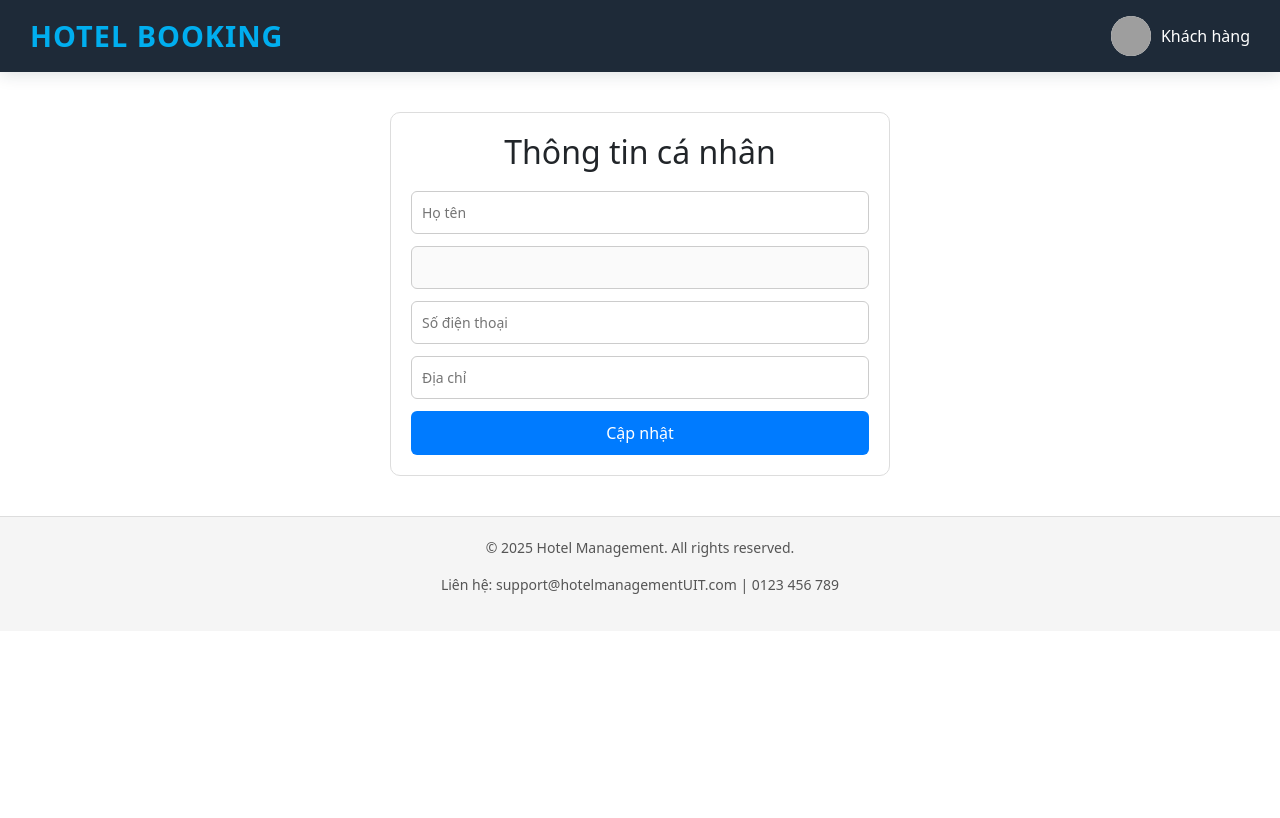
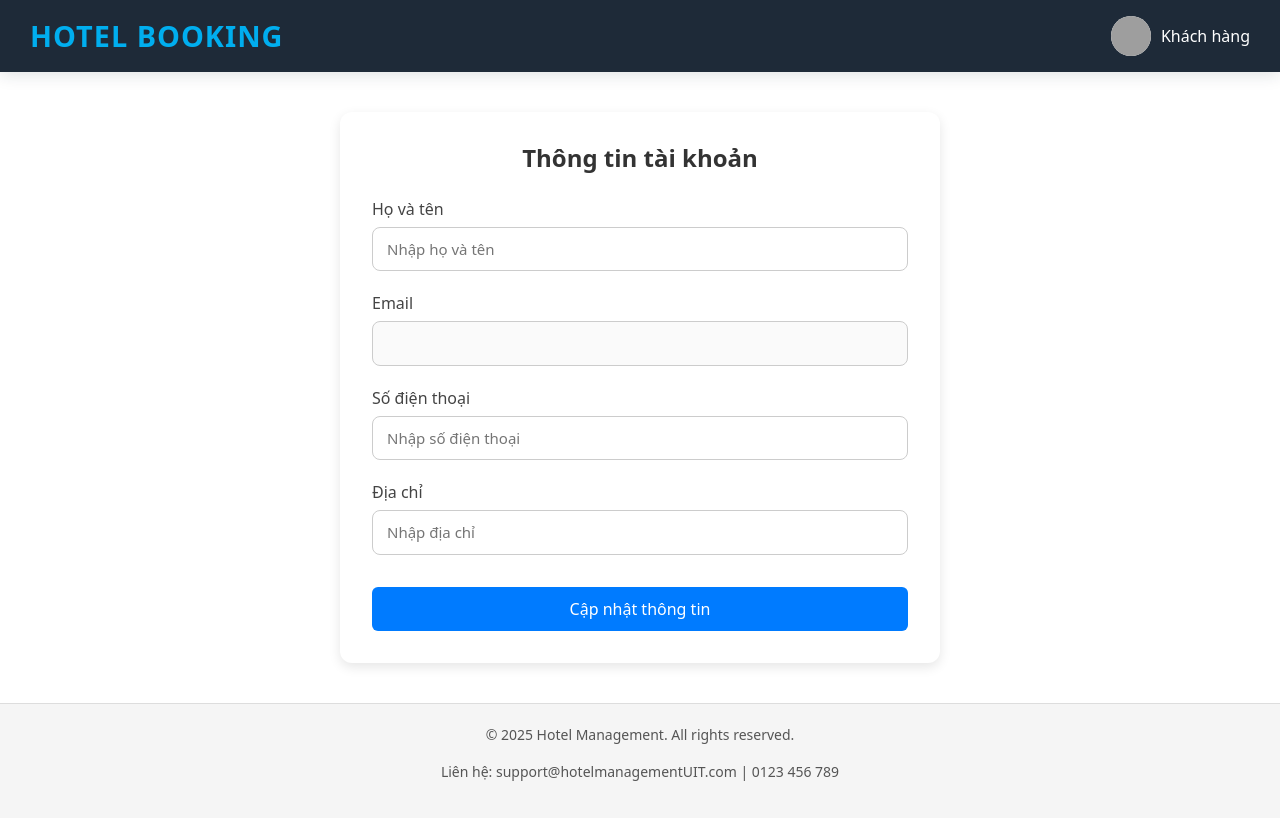
Before and after one commit to Hotel-Ecommerce/web_customer, a React (Create React App) app: page /profile in a window 1280 px wide. Built offline with nearby package versions, Linux system fonts and the light colour scheme; sample sign-in values are in the browser's storage; grey boxes are pictures that could not be loaded.

Commit message:
Cập nhật nội dung mới cho nhánh chính

```diff
--- a/src/pages/Profile.css
+++ b/src/pages/Profile.css
@@ -1,5 +1,72 @@
 /* Profile.css */
-.profile-container {
+.profile-page {
+  max-width: 600px;
+  margin: 40px auto;
+  padding: 32px;
+  background: #fff;
+  border-radius: 12px;
+  box-shadow: 0 4px 12px rgba(0, 0, 0, 0.1);
+}
+
+.profile-title {
+  font-size: 24px;
+  font-weight: 600;
+  margin-bottom: 24px;
+  text-align: center;
+  color: #333;
+}
+
+.profile-form .form-group {
+  display: flex;
+  flex-direction: column;
+  margin-bottom: 20px;
+}
+
+.profile-form label {
+  font-weight: 500;
+  margin-bottom: 6px;
+  color: #444;
+}
+
+.profile-form input {
+  padding: 10px 14px;
+  border: 1px solid #ccc;
+  border-radius: 8px;
+  font-size: 15px;
+  transition: border-color 0.3s;
+}
+
+.profile-form input:focus {
+  border-color: #0071c2;
+  outline: none;
+}
+
+.btn-submit {
+  width: 100%;
+  padding: 12px;
+  background-color: #0071c2;
+  color: white;
+  font-size: 16px;
+  font-weight: 500;
+  border: none;
+  border-radius: 8px;
+  cursor: pointer;
+  margin-top: 12px;
+  transition: background-color 0.3s ease;
+}
+
+.btn-submit:hover {
+  background-color: #005fa3;
+}
+
+.profile-message {
+  margin-top: 16px;
+  text-align: center;
+  font-weight: 500;
+  color: green;
+}
+
+/*.profile-container {
   max-width: 500px;
   margin: 40px auto;
   padding: 20px;
@@ -42,3 +109,4 @@
   font-weight: bold;
   text-align: center;
 }
+*/
--- a/src/pages/Profile.js
+++ b/src/pages/Profile.js
@@ -29,38 +29,74 @@ function Profile() {
     };
     fetchProfile();
   }, [customerId]);
-  //
+
   const handleChange = (e) =>
     setForm({ ...form, [e.target.name]: e.target.value });
 
   const handleSubmit = async (e) => {
     e.preventDefault();
     try {
-      const payload = { ...form, id: customerId }; // gửi id
+      const payload = { ...form, id: customerId };
       await updateCustomer(payload);
-      setMessage("Cập nhật thành công!");
+      setMessage("✅ Cập nhật thành công!");
 
-      // ✅ Cập nhật lại localStorage
       const currentUser = JSON.parse(localStorage.getItem("user") || "{}");
-      const updatedUser = { ...currentUser, ...form }; // giữ token, cập nhật tên, phone, address
+      const updatedUser = { ...currentUser, ...form };
       localStorage.setItem("user", JSON.stringify(updatedUser));
     } catch (err) {
       console.error("Lỗi khi cập nhật:", err.response || err);
-      setMessage("Lỗi khi cập nhật.");
+      setMessage("❌ Lỗi khi cập nhật.");
     }
   };
 
   return (
-    <div className="profile-container">
-      <h2>Thông tin cá nhân</h2>
-      <form onSubmit={handleSubmit}>
-        <input name="fullName" value={form.fullName} onChange={handleChange} placeholder="Họ tên" />
-        <input name="email" value={form.email} disabled />
-        <input name="phone" value={form.phone} onChange={handleChange} placeholder="Số điện thoại" />
-        <input name="address" value={form.address} onChange={handleChange} placeholder="Địa chỉ" />
-        <button type="submit">Cập nhật</button>
+    <div className="profile-page">
+      <h2 className="profile-title">Thông tin tài khoản</h2>
+      <form className="profile-form" onSubmit={handleSubmit}>
+        <div className="form-group">
+          <label>Họ và tên</label>
+          <input
+            type="text"
+            name="fullName"
+            value={form.fullName}
+            onChange={handleChange}
+            placeholder="Nhập họ và tên"
+          />
+        </div>
+
+        <div className="form-group">
+          <label>Email</label>
+          <input type="email" value={form.email} disabled />
+        </div>
+
+        <div className="form-group">
+          <label>Số điện thoại</label>
+          <input
+            type="text"
+            name="phone"
+            value={form.phone}
+            onChange={handleChange}
+            placeholder="Nhập số điện thoại"
+          />
+        </div>
+
+        <div className="form-group">
+          <label>Địa chỉ</label>
+          <input
+            type="text"
+            name="address"
+            value={form.address}
+            onChange={handleChange}
+            placeholder="Nhập địa chỉ"
+          />
+        </div>
+
+        <button className="btn-submit" type="submit">
+          Cập nhật thông tin
+        </button>
+
+        {message && <p className="profile-message">{message}</p>}
       </form>
-      {message && <p className="profile-message">{message}</p>}
     </div>
   );
 }
```
Also changed, not shown: src/pages/BookingHistory.js (+0 -96 lines).
